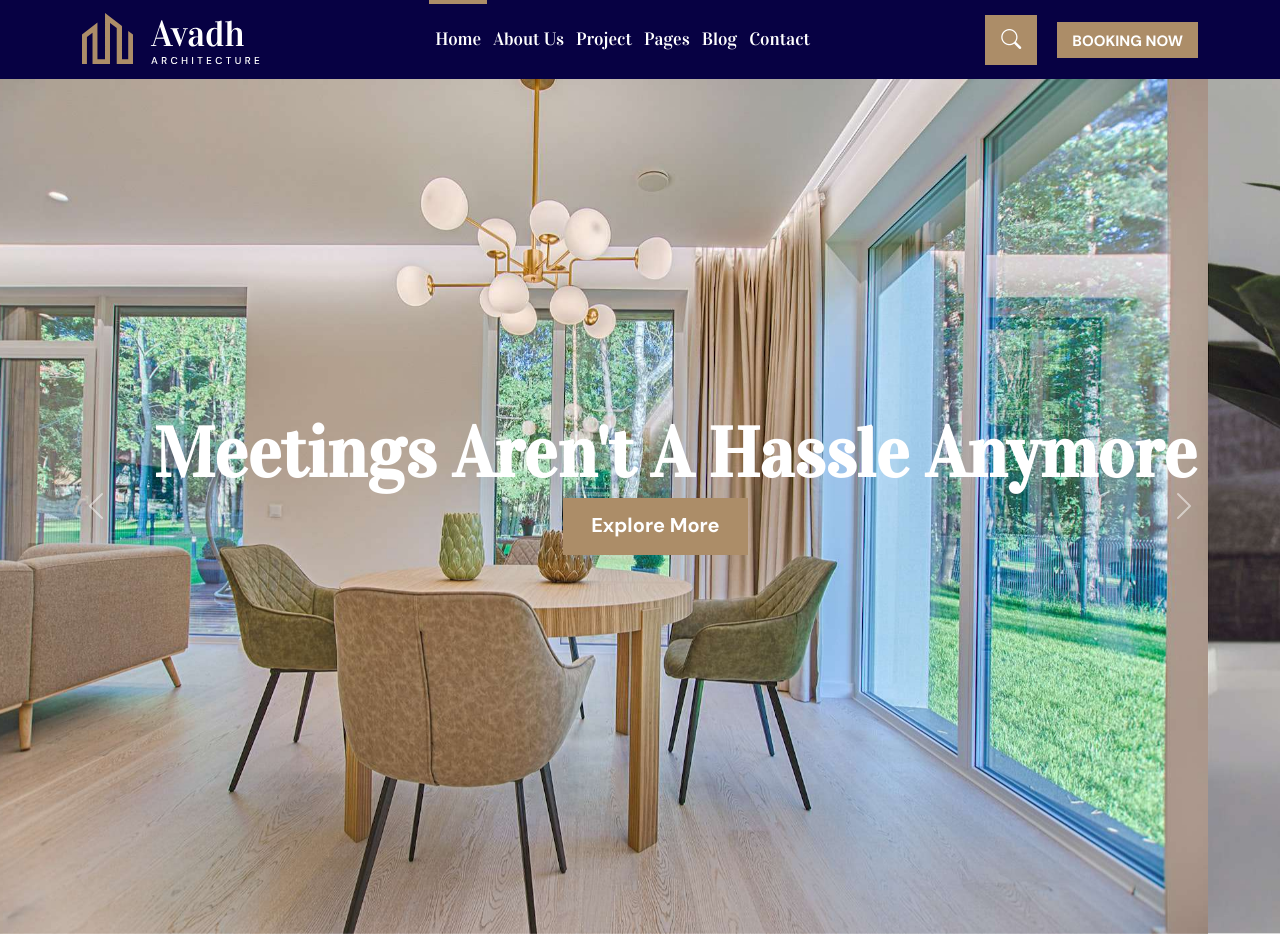
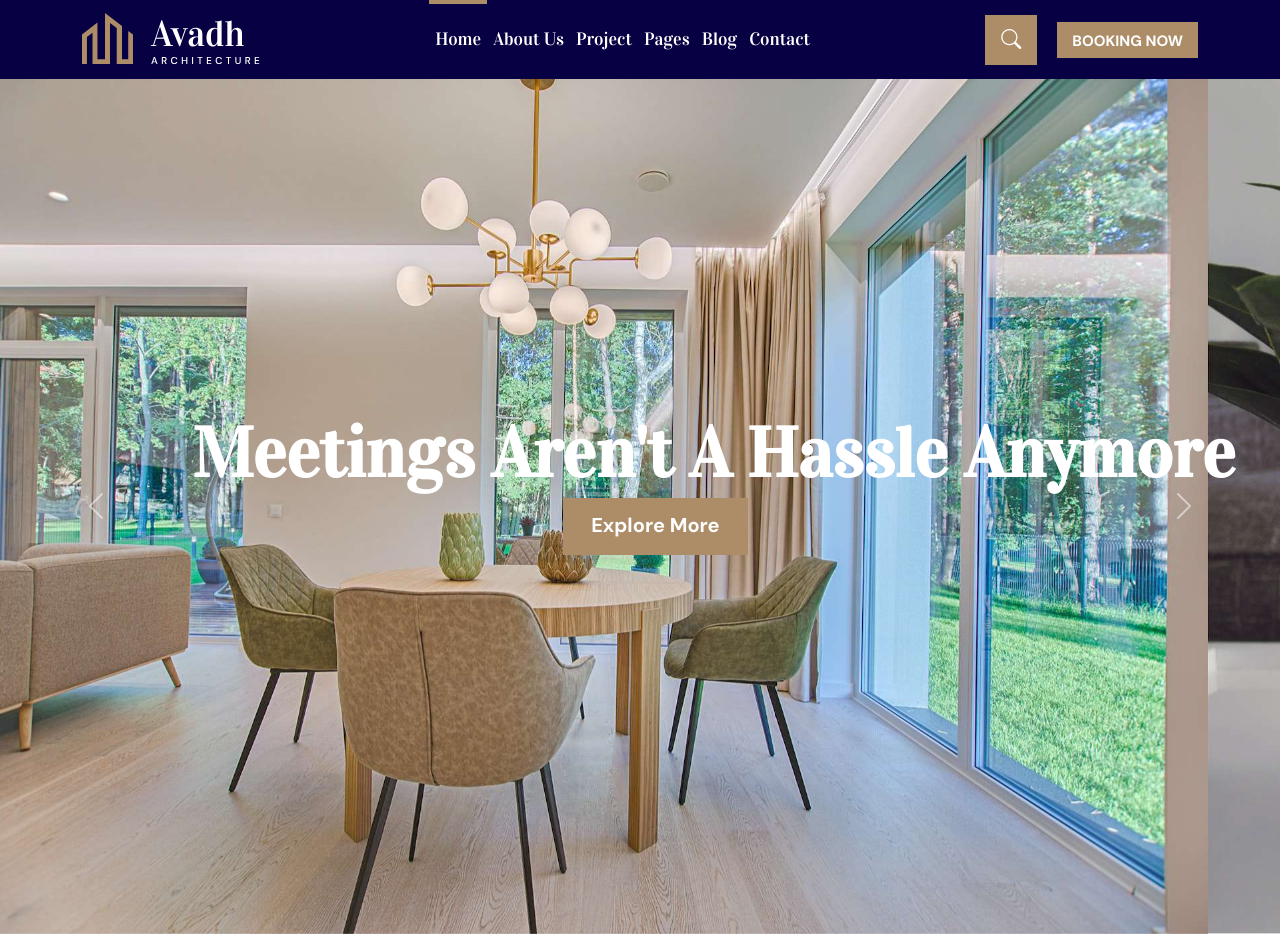
Before and after one commit to xGambedx/Web, a plain HTML site: page index.html in a window 1280 px wide. Shown: the top 934 px of the page. Drawn offline with nearby package versions, Linux system fonts and the light colour scheme; no server answers.

Commit message:
Update styles.css

```diff
--- a/css/styles.css
+++ b/css/styles.css
@@ -104,7 +104,7 @@ a{
 #descripcion{
     position: absolute;
     top: 39%;
-    left: 12%;
+    left: 15%;
 }
 
 #descripcion h2{
```
